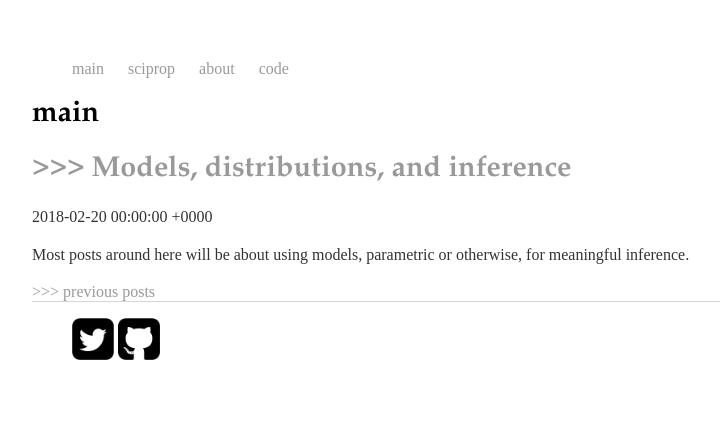
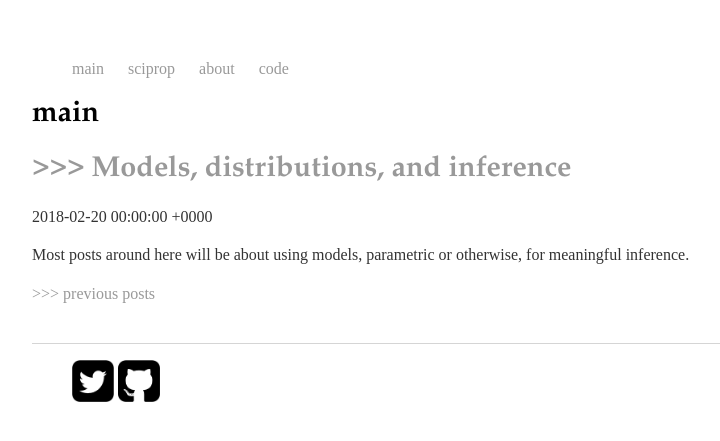
Before and after one commit to caesoma/caesoma.github.io, a Jekyll site: the page built from index.html, in a window 1280 px wide. Shown: the top 441 px of the page, without its empty margins (160-880 px from the left). Built offline with Jekyll 4.4.1, drawn with Linux system fonts in a browser that asks for light colours; the list of posts is cut into pages by our own code.

Commit message:
update layout

```diff
--- a/index.html
+++ b/index.html
@@ -15,4 +15,6 @@ title: main
     </div>
 {% endfor %}
 
-<a style= "text-decoration:none;" href="/archive"> >>> previous posts</a>
+<p><a style= "text-decoration:none;" href="/archive"> >>> previous posts</a><br/>
+<br/>
+</p>
```
